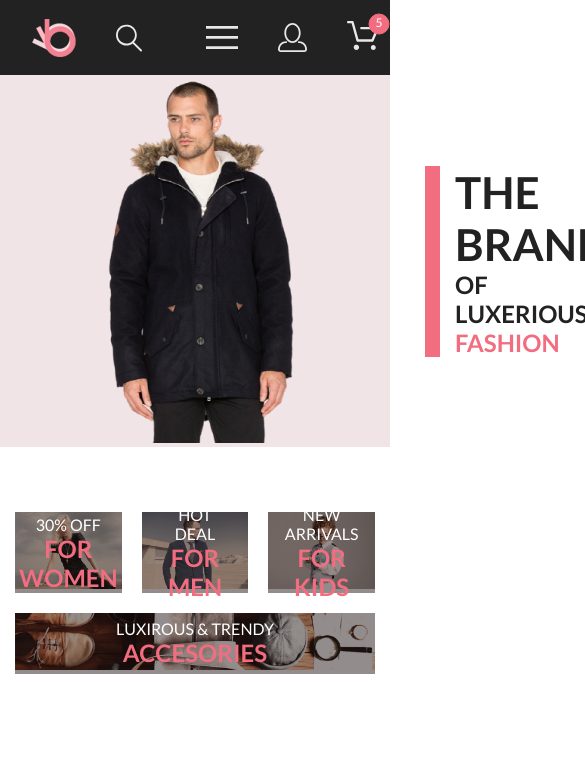
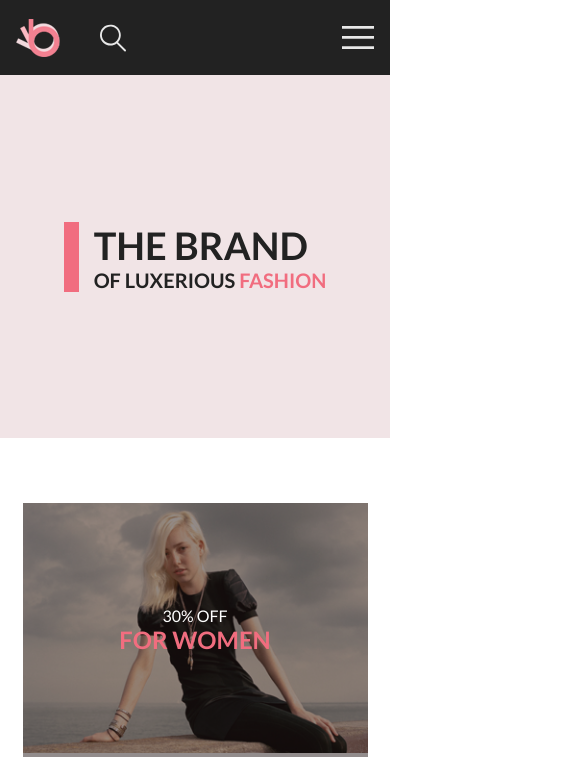
Before and after one commit to Denowsky/HTML, a plain HTML site: page Figma/HW/index.html in a window 390 px wide. Shown: the top 781 px of the page, 585 px wide, since content can reach past the window. Drawn offline with Linux system fonts and the light colour scheme.

Commit message:
Добавлена черновая адаптация для мобильных устройств

```diff
--- a/Figma/HW/assets/styles/style.css
+++ b/Figma/HW/assets/styles/style.css
@@ -330,3 +330,86 @@
         row-gap: 17px;
     }
 }
+
+@media screen and (max-width: 767px) {
+    .mobile-hide {
+        display: none;
+    }
+
+    .imgs {
+        padding-left: 16px;
+        padding-right: 16px;
+    }
+
+    .underheader-sect {
+        min-height: 363px;
+        justify-content: center;
+        gap: 0px;
+    }
+
+    .underheader-tittle {
+        font-size: 38px;
+    }
+
+    .underheader-text {
+        font-size: 20px;
+    }
+
+    .middle-content-grid {
+        display: flex;
+        flex-direction: column;
+        flex-wrap: nowrap;
+        justify-content: center;
+        align-items: center;
+        row-gap: 32px;
+    }
+
+    .block-img {
+        max-width: 345px;
+        height: 250px;
+        object-fit: cover;
+    }
+
+    .wide {
+        max-width: 345px;
+        height: 180px;
+        object-fit: cover;
+    }
+
+    .bottom-content-sect {
+        padding-left: 5px;
+        padding-right: 5px;
+    }
+
+    .bottom-content-tittle {
+        gap: 3px;
+    }
+
+    .bottom-content-grid {
+        padding-top: 64.7px;
+        display: flex;
+        row-gap: 16.6px;
+        flex-direction: column;
+        flex-wrap: nowrap;
+        justify-content: center;
+        align-items: center;
+    }
+
+    .bottom-grid-block {
+        background-color: #F8F8F8;
+        max-width: 319px;
+    }
+
+    .bottom-block-img {
+        max-width: 359px;
+        object-fit: cover;
+    }
+
+    .bottom-block-text-content {
+        width: 313px;
+        padding-left: 16px;
+        padding-right: 28px;
+        padding-top: 12px;
+        padding-bottom: 18px;
+    }
+}
--- a/Figma/HW/index.html
+++ b/Figma/HW/index.html
@@ -14,15 +14,15 @@
 <body>
     <section class="head-color-sect">
         <div class="header-left imgs">
-            <img src="./assets/images/header/logo.png" alt="">
-            <img src="./assets/images/header/search.svg" alt="">
+            <img class="logo-svg" src="./assets/images/header/logo.png" alt="">
+            <img class="search-svg" src="./assets/images/header/search.svg" alt="">
         </div>
         <div class="header-right imgs">
-            <img src="./assets/images/header/menu.svg" alt="">
-            <img src="./assets/images/header/profile.svg" alt="">
-            <div class="cart"><img src="./assets/images/header/cart.svg" alt="">
-                <div class="cart-counter">
-                    <p class="count">5</p>
+            <img class="menu-svg" src="./assets/images/header/menu.svg" alt="">
+            <img class="profile-svg mobile-hide" src="./assets/images/header/profile.svg" alt="">
+            <div class="cart mobile-hide"><img class="cart-svg mobile-hide" src="./assets/images/header/cart.svg" alt="">
+                <div class="cart-counter mobile-hide">
+                    <p class="count mobile-hide">5</p>
                 </div>
             </div>
         </div>
@@ -32,7 +32,7 @@
             <picture>
                 <source class="mobile-img" media="(max-width:1439px)"
                     srcset="./assets/images/underheader/dude_in_jacket-mobile.png">
-                <img src="./assets/images/underheader/dude_in_jacket.png" alt="">
+                <img class="mobile-hide" src="./assets/images/underheader/dude_in_jacket.png" alt="">
             </picture>
         </div>
         <div class="underheader-div-text">
```
